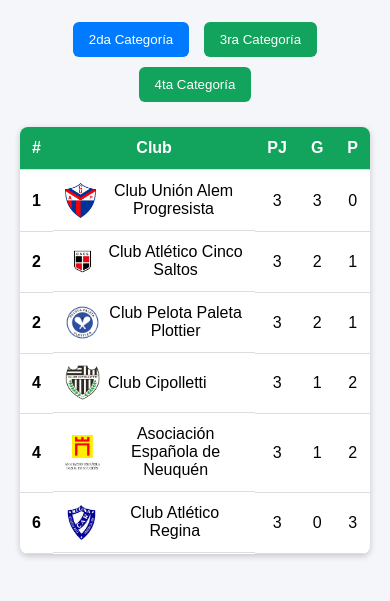
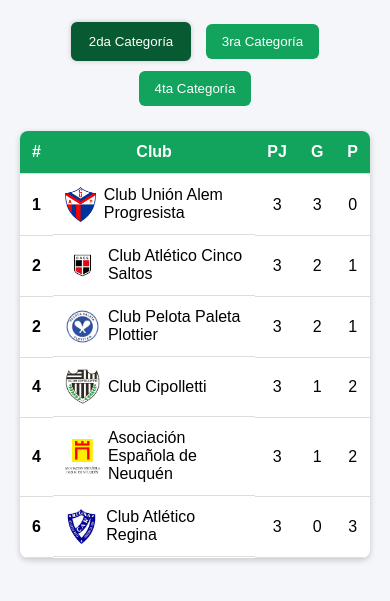
Before and after one commit to nicolasluceroag/liga-alto-valle, a plain HTML site: page index.html in a window 390 px wide. Shown: the part 81-682 px from the top of the page. Drawn offline with Linux system fonts and the light colour scheme.

Commit message:
Cambios responsive

```diff
--- a/styles.css
+++ b/styles.css
@@ -16,7 +16,6 @@ h1 {
   color: #333;
 }
 
-/* Botones */
 .buttons {
   margin-bottom: 20px;
 }
@@ -37,9 +36,10 @@ h1 {
 }
 
 .buttons button.active {
-  background-color: #007bff;
+  background-color: #085a32;
   color: white;
-  border-color: #0056b3;
+  border: 2px solid #085a32;
+  box-shadow: 0 0 5px rgba(0, 0, 0, 0.2);
 }
 
 .card {
@@ -78,6 +78,11 @@ tr:hover {
   display: flex;
   align-items: center;
   gap: 8px;
+  text-align: left;
+}
+
+td:not(.team) {
+  text-align: center;
 }
 
 .badge {
```
